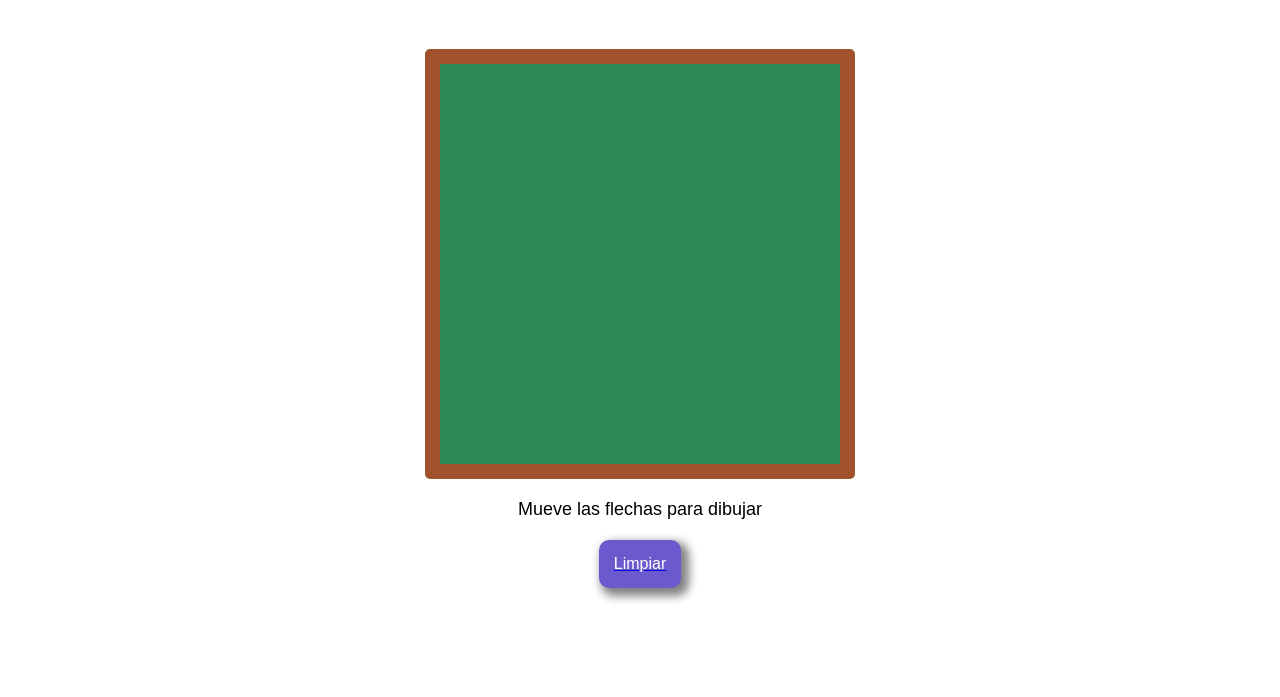
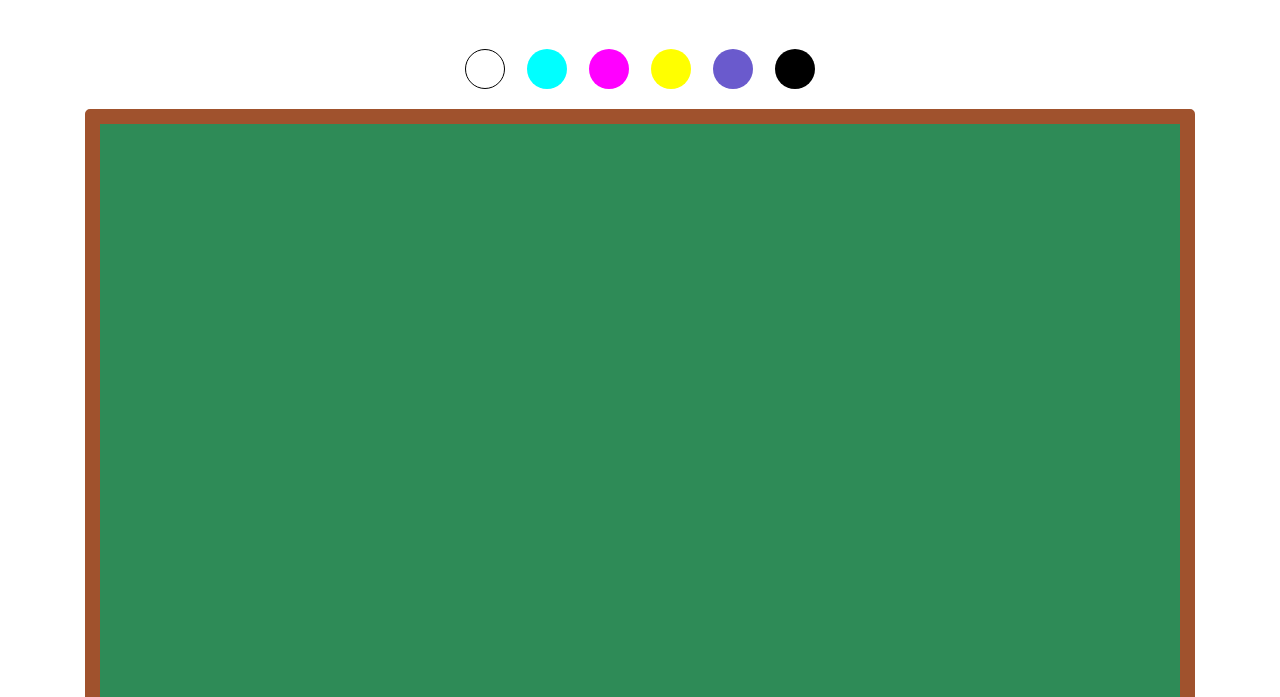
Before and after one commit to Cassandra-Viera/CanvasConFlechas, a plain HTML site: page index.html in a window 1280 px wide. Shown: the part 103-800 px from the top of the page. Drawn offline with Linux system fonts and the light colour scheme.

Commit message:
Cuarto commit - Touchmove and colors added.

```diff
--- a/flechas.js
+++ b/flechas.js
@@ -1,6 +1,4 @@
 //alert("Todo está bien");
-
-//const x = document.getElementById("areaDeDibujo");
 
 document.addEventListener("keydown", dibujarTeclado);
 const d = document.getElementById("areaDeDibujo");
@@ -16,12 +14,13 @@ let teclas = {
 }; //Objeto
 console.log(teclas);
 
+let colorcito = "white";
+
+
 function dibujarTeclado(evento) {
     //alert("Oh Por Dios");
     //console.log(evento.keyCode);
-    const colorcito = "white";
-    const movimiento = 5;
-
+    let movimiento = 5;
     switch(evento.keyCode) {
         case teclas.UP:
             dibujarLinea(colorcito, x, y, x, y - movimiento, papel);
@@ -59,7 +58,6 @@ function dibujarLinea(color, xinicial, yinicial, xfinal, yfinal, lienzo) {
 };
 
 //dibujarLinea("white", 199, 199, 201, 201, papel);
-
 /*Hasta aquí llega dibujando con las flechas*/
 
 let isDrawing = false;
@@ -72,7 +70,7 @@ d.addEventListener("mousedown", e => {
 
 d.addEventListener("mousemove", e => {
     if (isDrawing === true) {
-        dibujarLinea("white", x, y, e.offsetX, e.offsetY, papel);
+        dibujarLinea(colorcito, x, y, e.offsetX, e.offsetY, papel);
         x = e.offsetX;
         y = e.offsetY;
         console.log("Me estoy moviendo");
@@ -81,10 +79,65 @@ d.addEventListener("mousemove", e => {
 
 d.addEventListener("mouseup", e => {
     if (isDrawing === true) {
-        dibujarLinea("white", x, y, e.offsetX, e.offsetY, papel);
+        dibujarLinea(colorcito , x, y, e.offsetX, e.offsetY, papel);
 
         isDrawing = false;
     }
 });
 
 //touch
+
+d.addEventListener("touchstart", evento => {
+        x = evento.touches[0].pageX;
+        y = evento.touches[0].pageY;
+        isDrawing = true;
+});
+
+d.addEventListener("touchmove", evento => {
+    if (isDrawing == true) {
+        dibujarLinea(colorcito, x - 10, y - 10, evento.touches[0].pageX - 10, evento.touches[0].pageY - 10, papel);
+        x = evento.touches[0].pageX;
+        y = evento.touches[0].pageY;
+    }
+});
+
+d.addEventListener("touchend", evento => {
+    isDrawing = false;
+});
+
+//colores
+let color_cyan = document.getElementById("cyan");
+let color_magenta = document.getElementById("magenta");
+const color_yellow = document.getElementById("yellow");
+const color_slateblue = document.getElementById("slateblue");
+const color_white = document.getElementById("white");
+const color_black = document.getElementById("black");
+
+color_cyan.addEventListener("click", colorCyan);
+color_magenta.addEventListener("click", colorMagenta);
+color_yellow.addEventListener("click", colorYellow);
+color_slateblue.addEventListener("click", colorSlateblue);
+color_white.addEventListener("click", colorWhite);
+color_black.addEventListener("click", colorBlack);
+
+function colorCyan() {
+  colorcito = "cyan";
+  console.log("Color cyan seleccionado")
+};
+function colorMagenta() {
+    colorcito = "magenta";
+    console.log("Color magenta seleccionado")
+};
+function colorYellow() {
+    colorcito = "yellow";
+};
+function colorSlateblue() {
+    colorcito = "slateblue";
+};
+function colorWhite() {
+    colorcito = "white";
+};
+function colorBlack() {
+    colorcito = "black";
+};
+//
--- a/index.html
+++ b/index.html
@@ -10,10 +10,17 @@
 <body>
     <div class="line"></div>
     <h1>DIBUJANDO CON LAS FLECHAS</h1>
-    <div></div>
+    <div class="select-color center">
+        <input type="button" name="white" id="white" class="color white">
+        <input type="button" name="cyan" id="cyan" class="color cyan">
+        <input type="button" name="magenta" id="magenta" class="color magenta">
+        <input type="button" name="yellow" id="yellow" class="color yellow">
+        <input type="button" name="slatebluue" id="slateblue" class="color slateblue">
+        <input type="button" name="black" id="black" class="color black">
+    </div>
     <canvas
-        width="400px"
-        height="400px"
+        width="1080px"
+        height="720px"
         id="areaDeDibujo"
         class="center">
     </canvas>
--- a/style.css
+++ b/style.css
@@ -5,17 +5,15 @@
     font-family: Arial;
 }
 
+.center {
+    display: flex;
+    justify-content: center;
+}
+
 .line {
     width: 100%;
     height: 10px;
     background-color: slateblue;
-}
-
-canvas {
-    background-color: seagreen;
-    margin: auto;
-    border: solid 15px sienna;
-    border-radius: 5px;
 }
 
 h1 {
@@ -25,9 +23,53 @@ h1 {
     font-weight: bold;
 }
 
-.center {
-    display: flex;
-    justify-content: center;
+.select-color {
+    width: 350px;
+    margin: auto;
+    /*background-color: gray;*/
+    justify-content: space-between;
+}
+
+.color {
+    width: 40px;
+    height: 40px;
+    margin-bottom: 20px;
+    border: none;
+    border-radius: 20px;
+    cursor: pointer;
+}
+
+.color:hover {
+    border: solid 2px black;
+    transition: 0.2s ease-in-out;
+    transform: scale(120%);
+}
+
+.cyan {
+    background-color: cyan;
+}
+.magenta {
+    background-color: magenta;
+}
+.yellow {
+    background-color: yellow;
+}
+.slateblue {
+    background-color: slateblue;
+}
+.white {
+    background-color: white;
+    border: solid 1px;
+}
+.black {
+    background-color: black;
+}
+
+canvas {
+    background-color: seagreen;
+    margin: auto;
+    border: solid 15px sienna;
+    border-radius: 5px;
 }
 
 p {
@@ -65,4 +107,7 @@ p {
         color: slateblue;
         padding: 30px 20px;
     }
+    .black {
+        display: none;
+    }
 }
```
